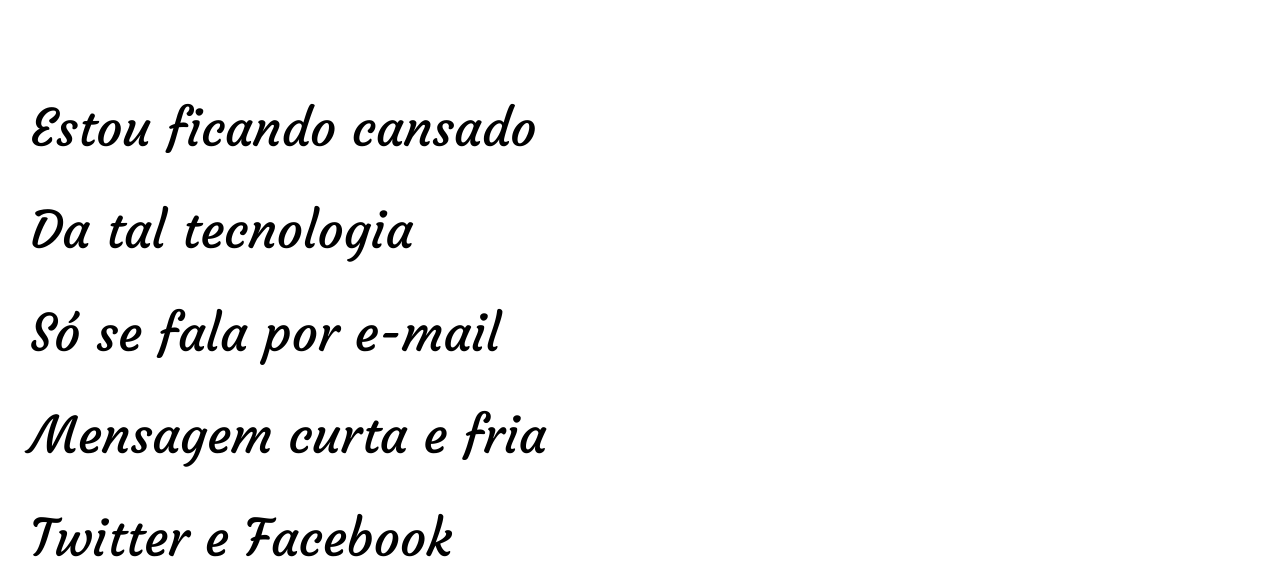
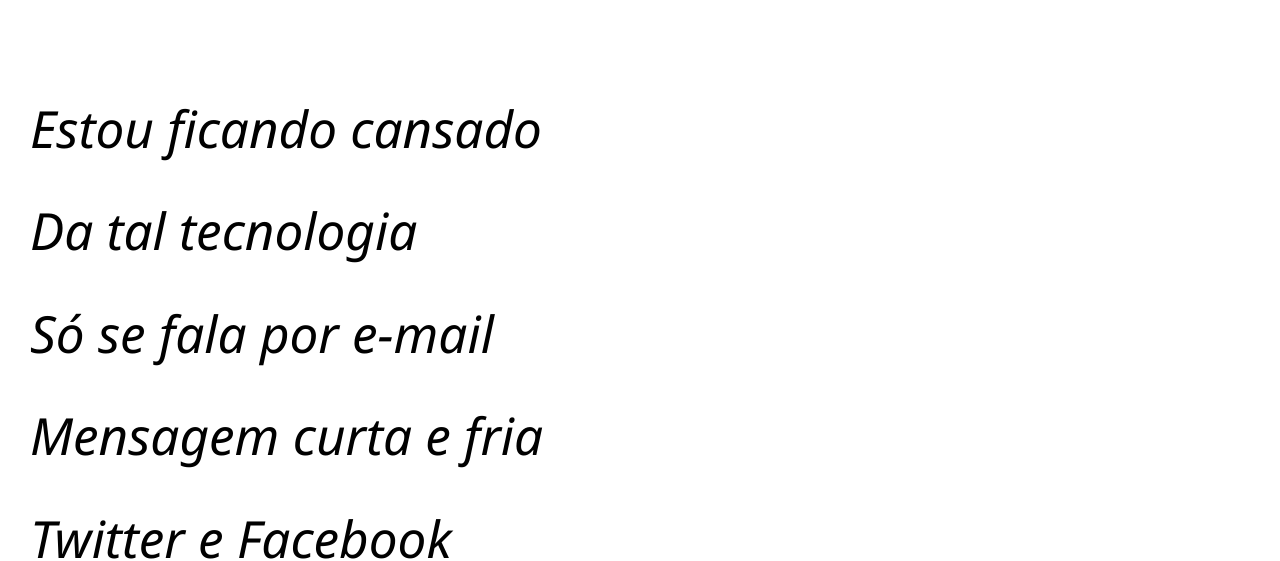
Before and after one commit to NunesFernandes/projeto-cordel, a plain HTML site: page index.html in a window 1280 px wide. Shown: the part 262-823 px from the top of the page. Drawn offline with Linux system fonts and the light colour scheme.

Commit message:
alterado fonte da section

```diff
--- a/estilo/style.css
+++ b/estilo/style.css
@@ -4,6 +4,7 @@
 
 @import url('https://fonts.googleapis.com/css2?family= Passion+One & display = swap');
 
+@import url('https://fonts.googleapis.com/css2?family=Noto+Sans:ital@1&display=swap');
 
 
 * {
@@ -47,7 +48,7 @@
     padding-bottom: 10vh;
     padding-left: 30px;
     line-height: 2em;
-    font-family:'Courgette', 'cursive';
+    font-family: 'Noto Sans', sans-serif;
     font-size: 4vw;
 }
 
```
